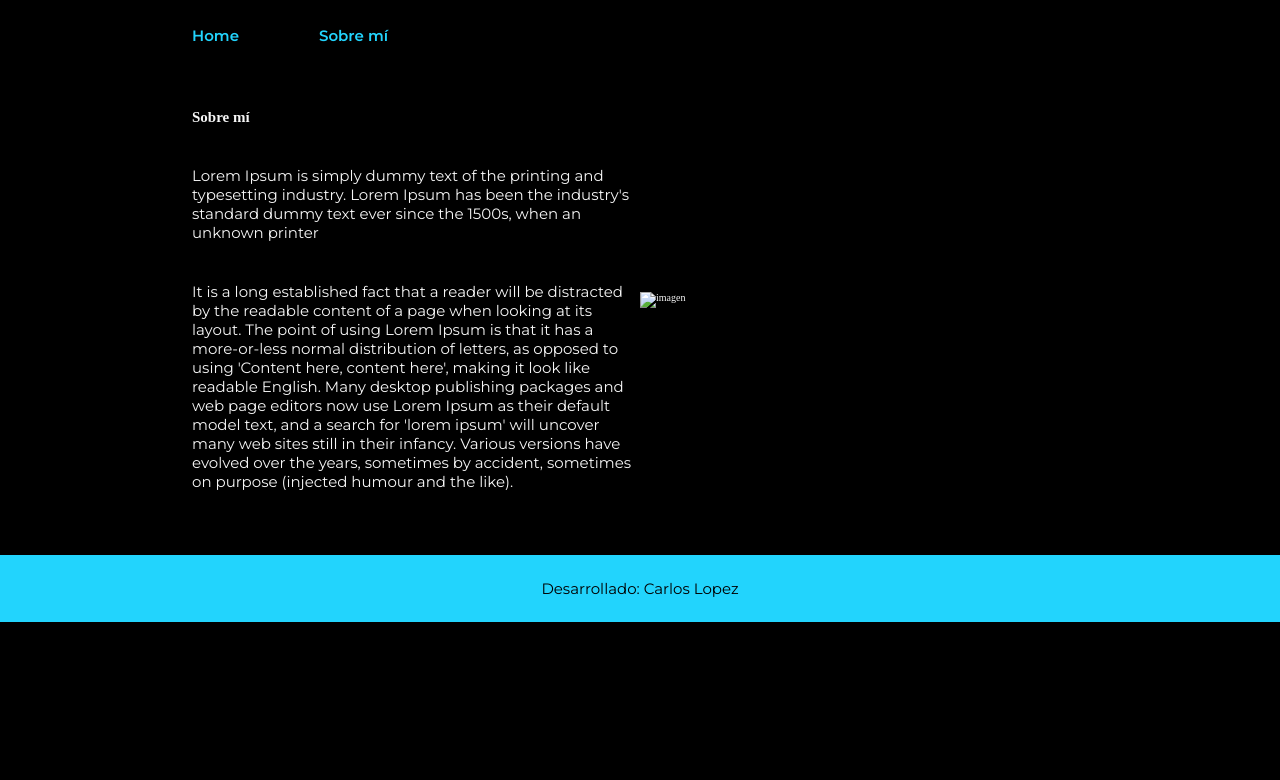
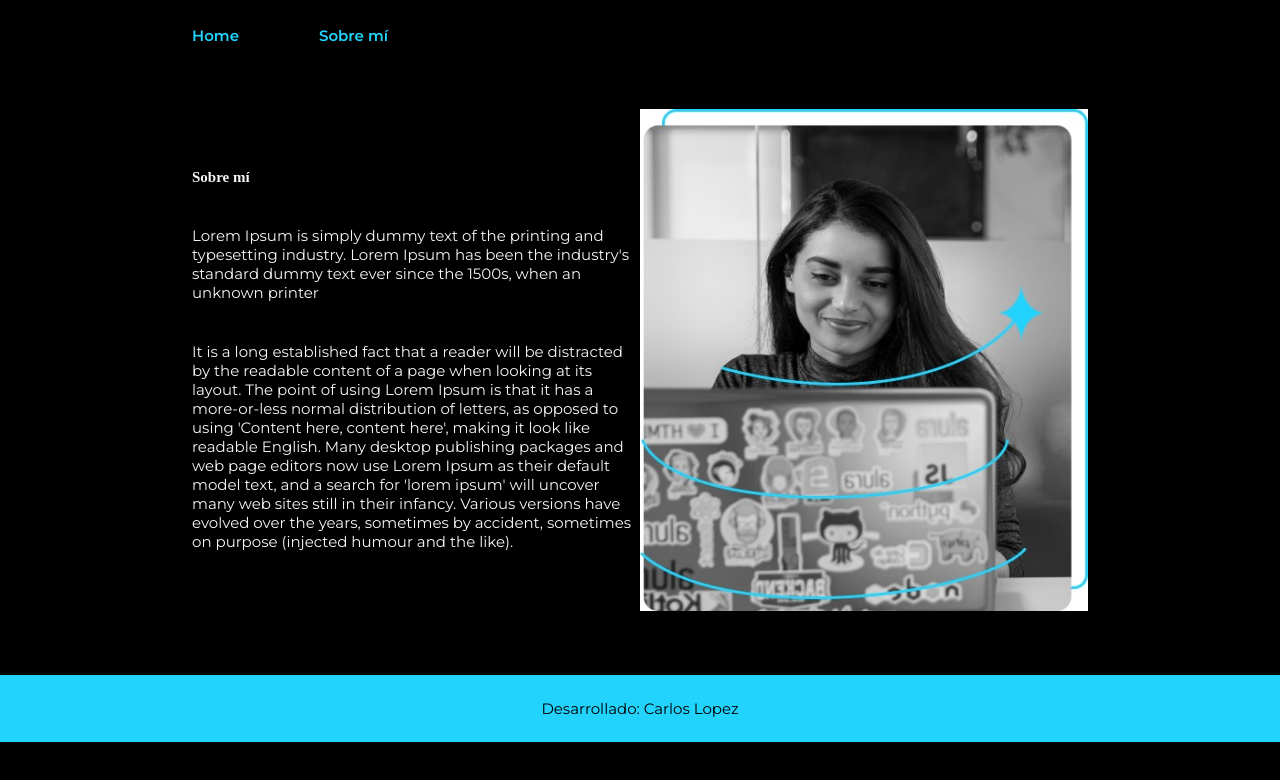
Before and after one commit to CXRWHY10/Tecnologia_Web, a plain HTML site: page about.html in a window 1280 px wide. Drawn offline with Linux system fonts and the light colour scheme.

Commit message:
Update about.html

```diff
--- a/about.html
+++ b/about.html
@@ -26,7 +26,7 @@
                 It is a long established fact that a reader will be distracted by the readable content of a page when looking at its layout. The point of using Lorem Ipsum is that it has a more-or-less normal distribution of letters, as opposed to using 'Content here, content here', making it look like readable English. Many desktop publishing packages and web page editors now use Lorem Ipsum as their default model text, and a search for 'lorem ipsum' will uncover many web sites still in their infancy. Various versions have evolved over the years, sometimes by accident, sometimes on purpose (injected humour and the like).
             </p>
         </section>
-        <img src="./assets/Imagen.png" alt="imagen" class="presentacion__imagen">
+        <img src="imagenes/imagen.jpg" alt="imagen" class="presentacion__imagen">
     </main>
 
     <footer class="footer">
```
